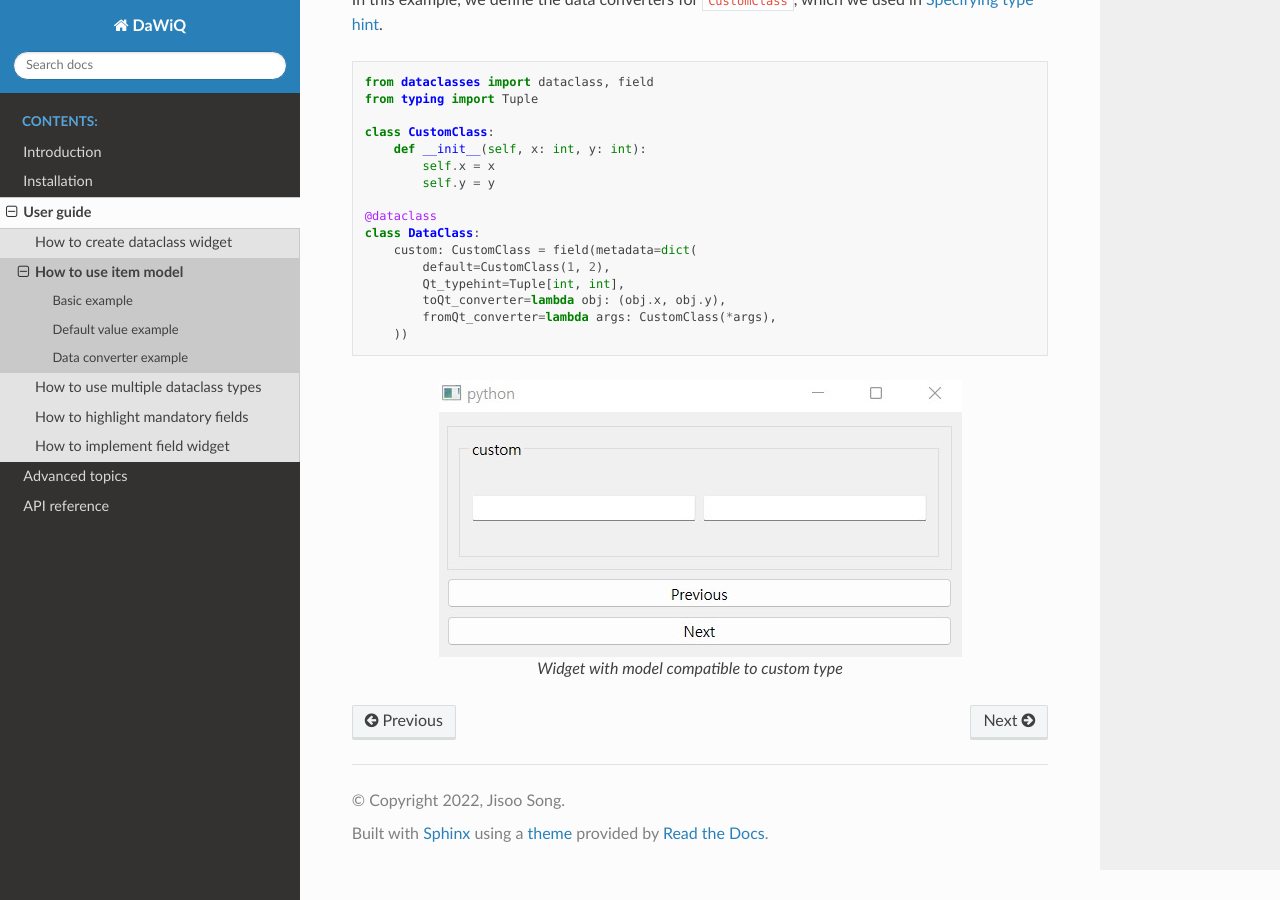
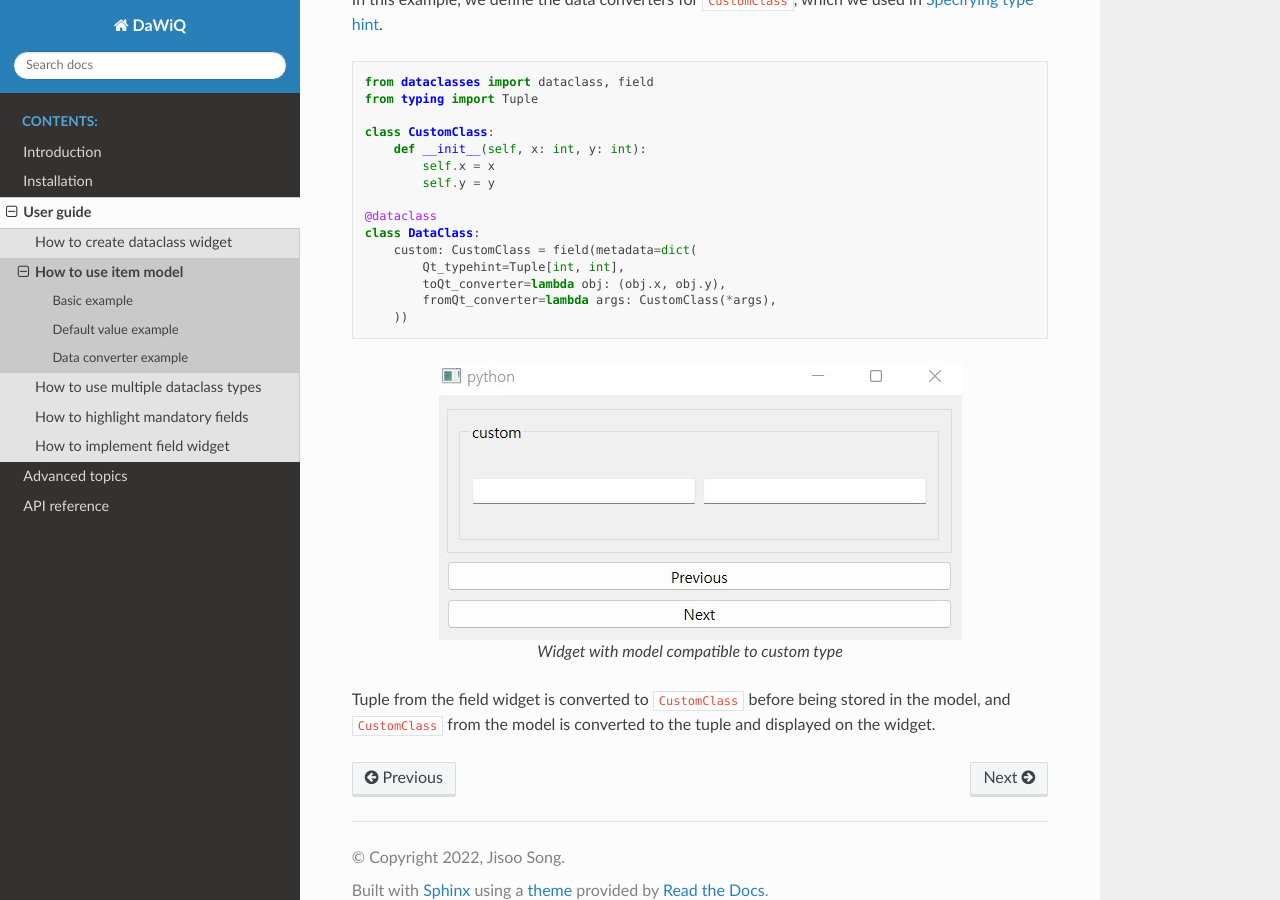
Before and after one commit to JSS95/dawiq, a Sphinx documentation site: the page built from doc/source/user-guide/model.rst, in a window 1280 px wide and 900 px high, scrolled down 2467 px. Built offline with Sphinx 7.4.7 and the Read the Docs theme 2.0.0, drawn with Linux system fonts in a browser that asks for light colours.

```diff
--- a/doc/source/user-guide/model.rst
+++ b/doc/source/user-guide/model.rst
@@ -269,7 +269,6 @@ In this example, we define the data converters for ``CustomClass``, which we use
     @dataclass
     class DataClass:
         custom: CustomClass = field(metadata=dict(
-            default=CustomClass(1, 2),
             Qt_typehint=Tuple[int, int],
             toQt_converter=lambda obj: (obj.x, obj.y),
             fromQt_converter=lambda args: CustomClass(*args),
@@ -279,3 +278,5 @@ In this example, we define the data converters for ``CustomClass``, which we use
    :align: center
 
    Widget with model compatible to custom type
+
+Tuple from the field widget is converted to ``CustomClass`` before being stored in the model, and ``CustomClass`` from the model is converted to the tuple and displayed on the widget.
```
